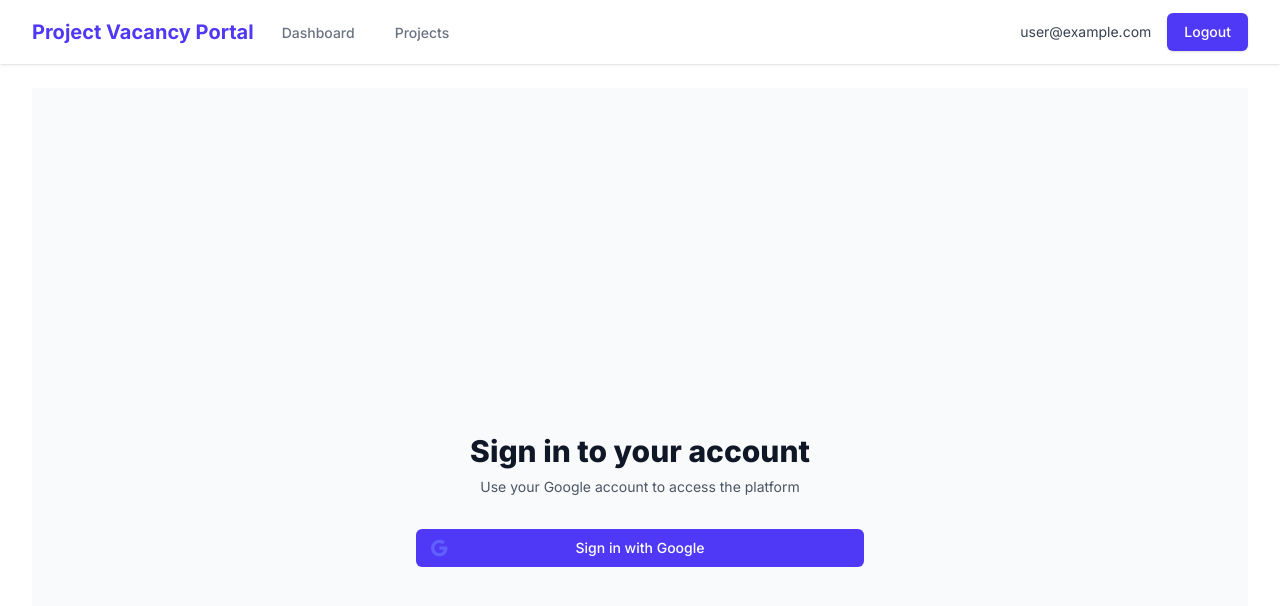
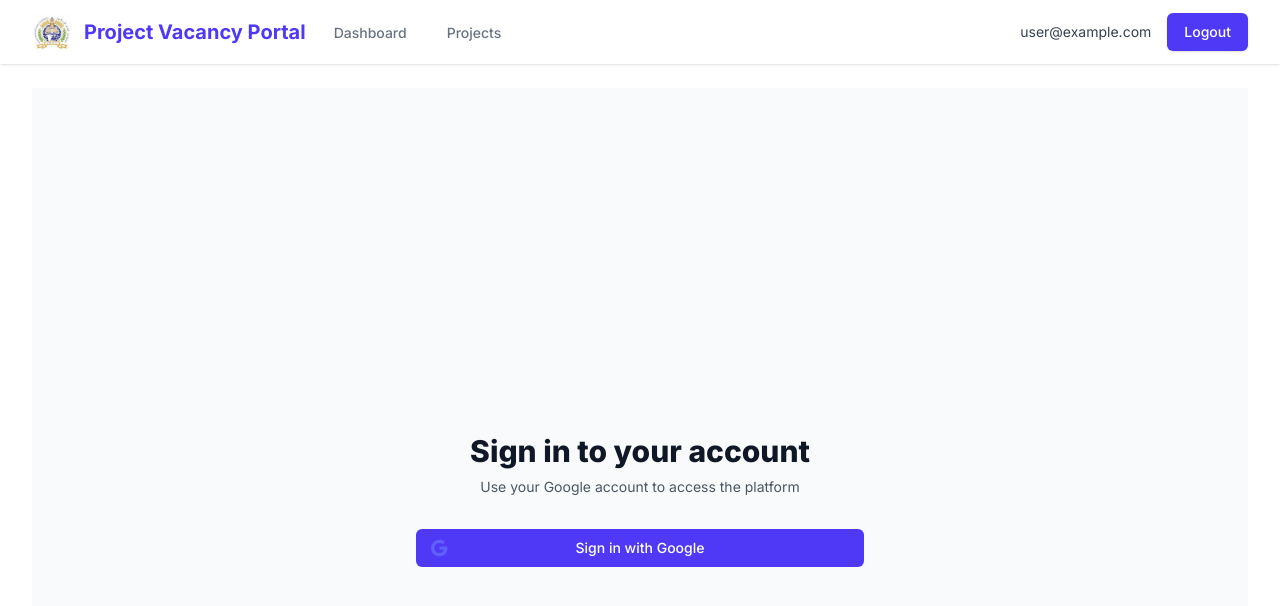
Before and after one commit to afsalprmric/Project-Vacancy-Portal, a Next.js app: page /login in a window 1280 px wide. Shown: the top 606 px of the page. Built offline with nearby package versions, Linux system fonts and the light colour scheme; no server answers; the database is empty; sample sign-in values are in the browser's storage.

Commit message:
feat: add website logo to navbar and metadata

```diff
--- a/app/layout.tsx
+++ b/app/layout.tsx
@@ -9,6 +9,9 @@ const inter = Inter({ subsets: ["latin"] });
 export const metadata: Metadata = {
   title: "Project Vacancy Portal",
   description: "Connect mentors and mentees",
+  icons: {
+    icon: '/logo.jpg',
+  },
 };
 
 export default function RootLayout({
--- a/components/Navbar.tsx
+++ b/components/Navbar.tsx
@@ -16,7 +16,12 @@ export default function Navbar() {
                 <div className="flex justify-between h-16">
                     <div className="flex">
                         <div className="flex-shrink-0 flex items-center">
-                            <Link href="/dashboard" className="text-xl font-bold text-indigo-600">
+                            <Link href="/dashboard" className="flex items-center text-xl font-bold text-indigo-600">
+                                <img
+                                    src="/logo.jpg"
+                                    alt="Logo"
+                                    className="h-10 w-auto mr-3"
+                                />
                                 Project Vacancy Portal
                             </Link>
                         </div>
```
Also changed, not shown: public/logo.jpg (added).
